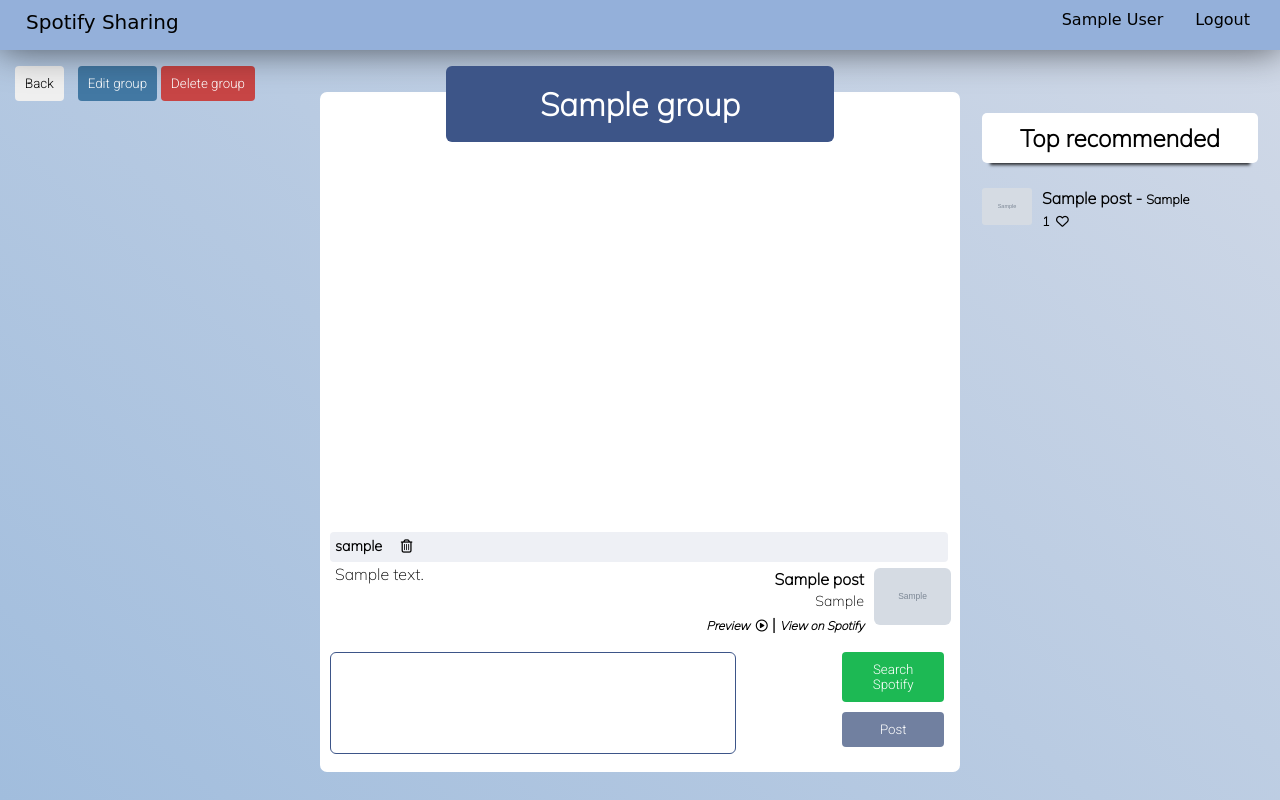
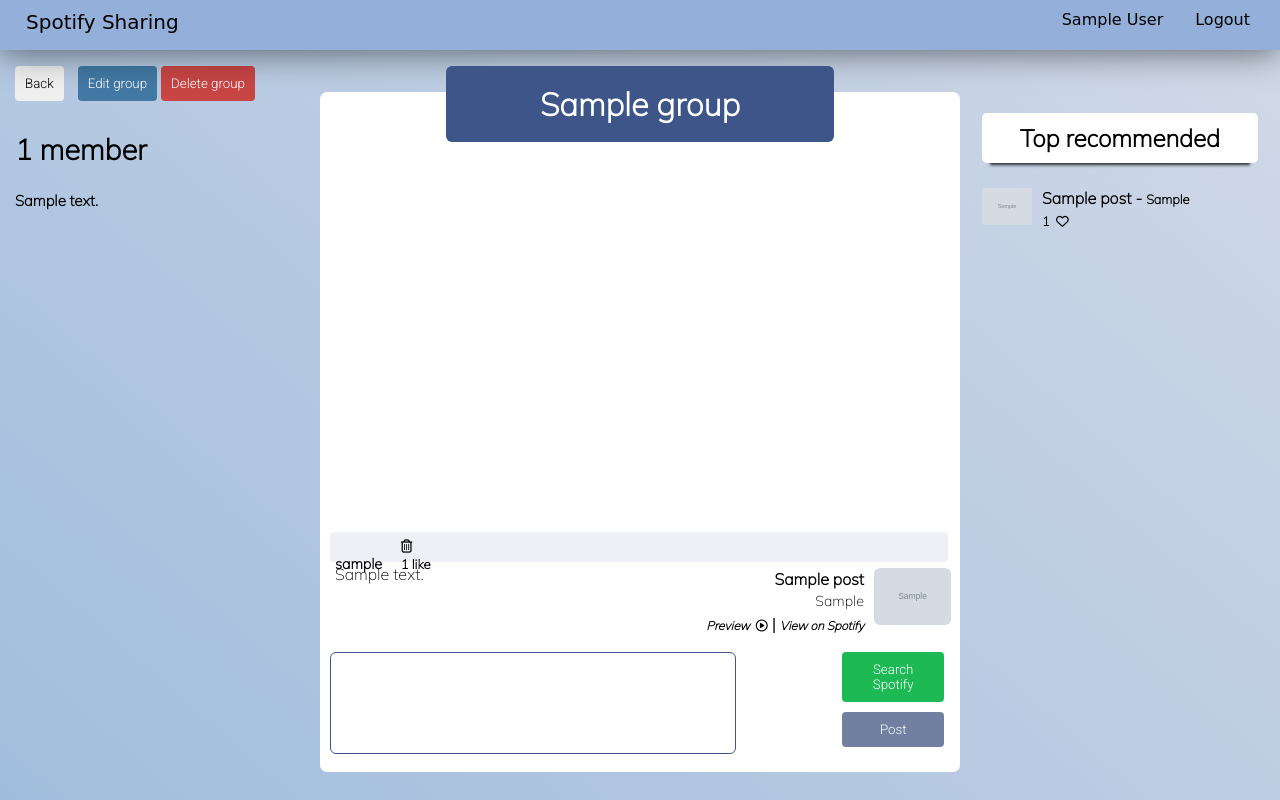
Before and after one commit to cwayr/spotify-sharing, a Flask app: page /user/1/group/1 in a window 1280 px wide. Run offline with Flask 2, Linux system fonts and the light colour scheme; a user stored in the database is signed in; tables that the repository leaves empty hold one stand-in row (values such as "Sample post"); grey boxes marked "Sample" are stand-in pictures; some libraries are stand-ins or nearby versions; some web fonts are replaced.

Commit message:
add group description and member count displays

```diff
--- a/routes/group_routes.py
+++ b/routes/group_routes.py
@@ -21,6 +21,7 @@
     user = User.query.get(user_id)
     group = Group.query.get(group_id)
     user_in_group = UserGroup.query.filter(UserGroup.user_id == user_id, UserGroup.group_id == group_id).first() # determine if user is in group (but not admin). Used to choose which action buttons to display.
+    group_user_count = UserGroup.query.filter(UserGroup.group_id == group_id).count() # number of users in group
 
     posts = Post.query.filter(Post.group_id == group_id).all()
     top_recommended = Post.query.join(Likes).filter(Post.group_id == group_id, Post.s_name != None).group_by(Post.id).order_by(func.count().desc()).limit(5).all()
@@ -31,7 +32,7 @@
     if request.method == 'POST' and request.form["btn"] == "delete":
         clear_session()
 
-    return render_template("group.html", user=user, group=group, user_in_group=user_in_group, posts=posts, post_form=post_form, top_recommended=top_recommended, clear_session=clear_session)
+    return render_template("group.html", user=user, group=group, user_in_group=user_in_group, group_user_count=group_user_count, posts=posts, post_form=post_form, top_recommended=top_recommended, clear_session=clear_session)
 
 
 @group_routes.route("/user/<int:user_id>/group/<int:group_id>/post", methods=["POST"])
--- a/static/group.css
+++ b/static/group.css
@@ -1,4 +1,14 @@
-.center {
+.member-count {
+  margin: 30px 0 15px 15px;
+  font-size: 1.2em;
+}
+
+.description {
+  margin: 0 0 15px 15px;
+  font-size: 0.8em;
+}
+
+.artist {
   box-sizing: border-box;
 }
 
--- a/templates/group_page/group.html
+++ b/templates/group_page/group.html
@@ -41,6 +41,15 @@
     <button type="submit" class="delete-btn">Delete group</button>
   </form>
   {% endif %}
+  <div class="member-count">
+    <h2>
+      {{ group_user_count }}{% if group_user_count == 1 %} member{% else %}
+      members{% endif %}
+    </h2>
+  </div>
+  <div class="description">
+    <h3>{{ group.description }}</h3>
+  </div>
 </div>
 <!--  -->
 <div class="center">
@@ -76,11 +85,8 @@
                 <i class="fas fa-heart"></i>
               </button>
             </form>
+            {% endif %}
           </span>
-          <span class="likes-count"
-            >{% endif %} {% if post.likes|count == 1 %}1 like{% elif
-            post.likes|count > 1%}{{ post.likes|count }} likes{% endif %}</span
-          >
           <!--  -->
           {% else %}
           <form
@@ -93,6 +99,10 @@
             </button>
           </form>
           {% endif %}
+          <span class="likes-count"
+            >{% if post.likes|count == 1 %}1 like{% elif post.likes|count >
+            1%}{{ post.likes|count }} likes{% endif %}</span
+          >
         </h4>
         <br />
         <p>{{ post.content }}</p>
--- a/templates/user_page/browse-groups.html
+++ b/templates/user_page/browse-groups.html
@@ -17,7 +17,6 @@
     <div class="group-badge">
       <a href="/user/{{ user.id }}/group/{{ group.id }}">
         <h3>{{ group.name}}</h3>
-        <h4>_ members</h4>
         <p>{{ group.description }}</p>
       </a>
     </div>
--- a/templates/user_page/user-page.html
+++ b/templates/user_page/user-page.html
@@ -29,7 +29,7 @@
       {% for group in created_groups %}
       <a href="/user/{{ user.id }}/group/{{ group.id }}" class="group-tile"
         ><h3>{{ group.name}}</h3>
-        <h4>_ members</h4>
+        <h4>{{ group.description }}</h4>
       </a>
       {% endfor %}
     </div>
@@ -42,7 +42,7 @@
       {% for group in joined_groups %}
       <a href="/user/{{ user.id }}/group/{{ group.id }}" class="group-tile"
         ><h3>{{ group.name}}</h3>
-        <h4>_ members</h4>
+        <h4>{{ group.description }}</h4>
       </a>
       {% endfor %}
     </div>
```
Also changed, not shown: tests/test_group_routes.py (+7 -1 lines), tests/test_user_routes.py (+1 -0 lines).
